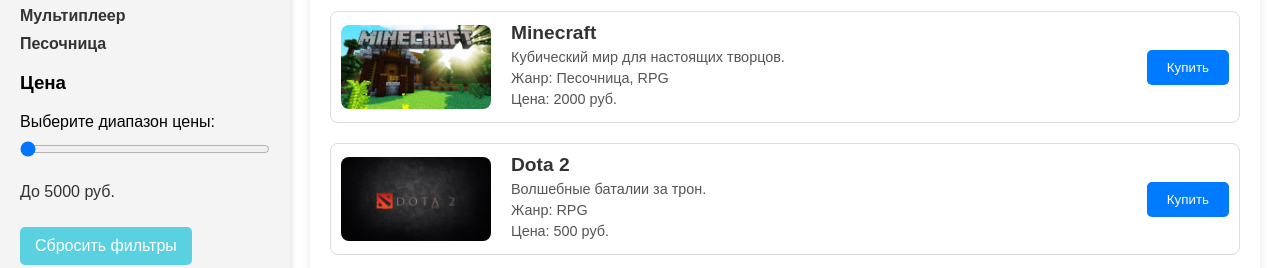
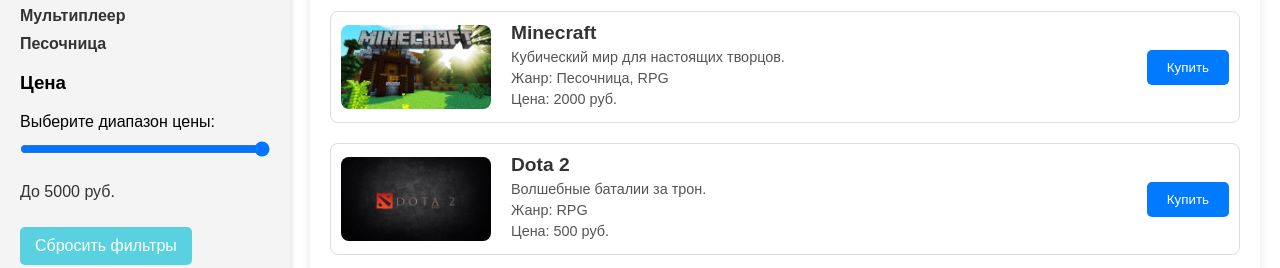
Before and after one commit to Wingman2103/TSI, a plain HTML site: page catalog.html in a window 1280 px wide. Shown: the part 572-840 px from the top of the page. Drawn offline with Linux system fonts and the light colour scheme.

Commit message:
edit catalog

```diff
--- a/catalog.html
+++ b/catalog.html
@@ -49,7 +49,7 @@
             <!-- Ползунок для фильтрации по цене -->
             <h3>Цена</h3>
             <label for="price-range">Выберите диапазон цены:</label>
-            <input type="range" id="price-range" min="0" max="5000" value="0" step="100">
+            <input type="range" id="price-range" min="0" max="5000" value="5000" step="100">
             <p id="price-display">До 5000 руб.</p>
 
             <button id="resetFilters" class="reset-button">Сбросить фильтры</button>
```
